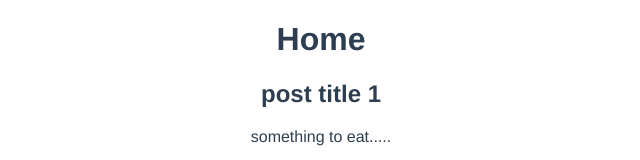
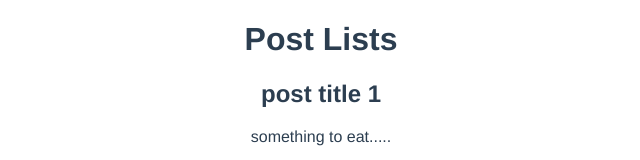
Before and after one commit to DanielAD10/yc_blog, a Vue app: page / in a window 1280 px wide. Shown: the top 160 px of the page, without its empty margins (319-959 px from the left). Built offline with nearby package versions, Linux system fonts and the light colour scheme; data requests are answered from the project's data file.

Commit message:
getPosts composable function

```diff
--- a/src/components/PostsList.vue
+++ b/src/components/PostsList.vue
@@ -1,4 +1,5 @@
 <template>
+    <h1>Post Lists</h1>
     <div v-for="post in posts" :key="post.id">
         <SinglePost :post= "post"></SinglePost>
     </div>
--- /dev/null
+++ b/src/composables/getPosts.js
@@ -0,0 +1,24 @@
+import { ref } from "vue";
+
+let getPosts = () => {
+    let posts = ref([]);
+    let error = ref("");
+
+    let load = async() => {
+      // fetch data
+      try {
+        let response = await fetch("http://localhost:3000/posts");
+        if (response.status === 404) {
+          throw new Error("URL is wrong...");
+        }
+        let datas = await response.json();
+        posts.value = datas;
+      } catch (err) {
+        error.value = err.message;
+      }
+    }
+
+    return {posts, error, load};
+}
+
+export default getPosts;
--- a/src/views/HomeView.vue
+++ b/src/views/HomeView.vue
@@ -1,6 +1,5 @@
 <template>
   <div class="home">
-    <h1>Home</h1>
     <div v-if="error">
       {{error}}
     </div>
@@ -15,32 +14,17 @@
 
 <script>
 import PostsList from '../components/PostsList'
-import { ref } from '@vue/reactivity'
+import getPosts from '../composables/getPosts'
 
 export default {
   components: { PostsList },
   setup() {
-    let posts = ref([]);
-    let error = ref("");
+    // destructuring
+    let {posts, error, load} = getPosts(); // {posts, error, load}
 
-    let load = async() => {
-      // fetch data
-      try {
-        let response = await fetch("http://localhost:3000/posts");
-        if (response.status === 404) {
-          throw new Error("URL is wrong...");
-        }
-        let datas = await response.json();
-        posts.value = datas;
-      } catch (err) {
-        error.value = err.message;
-      }
-
-
-    }
     load();
 
-    return {posts};
+    return {posts,error};
   }
 }
 </script>
```
